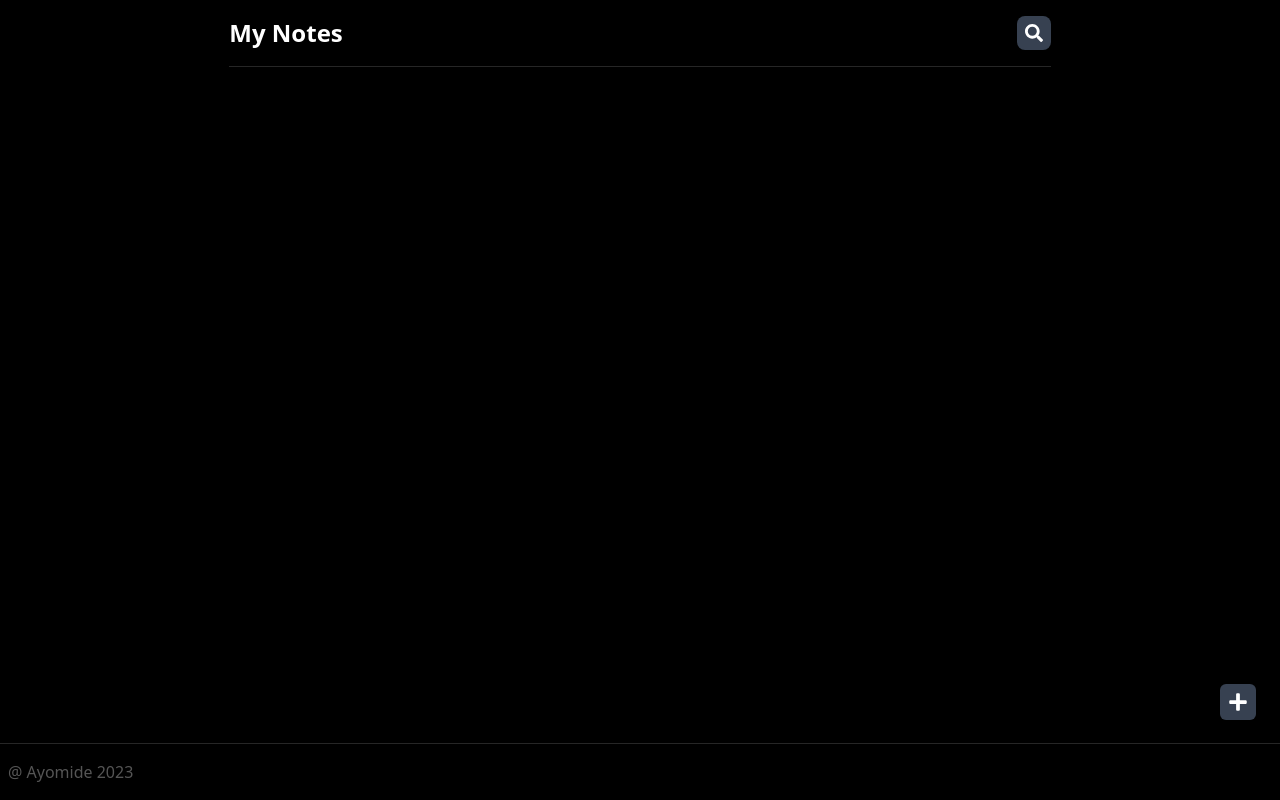
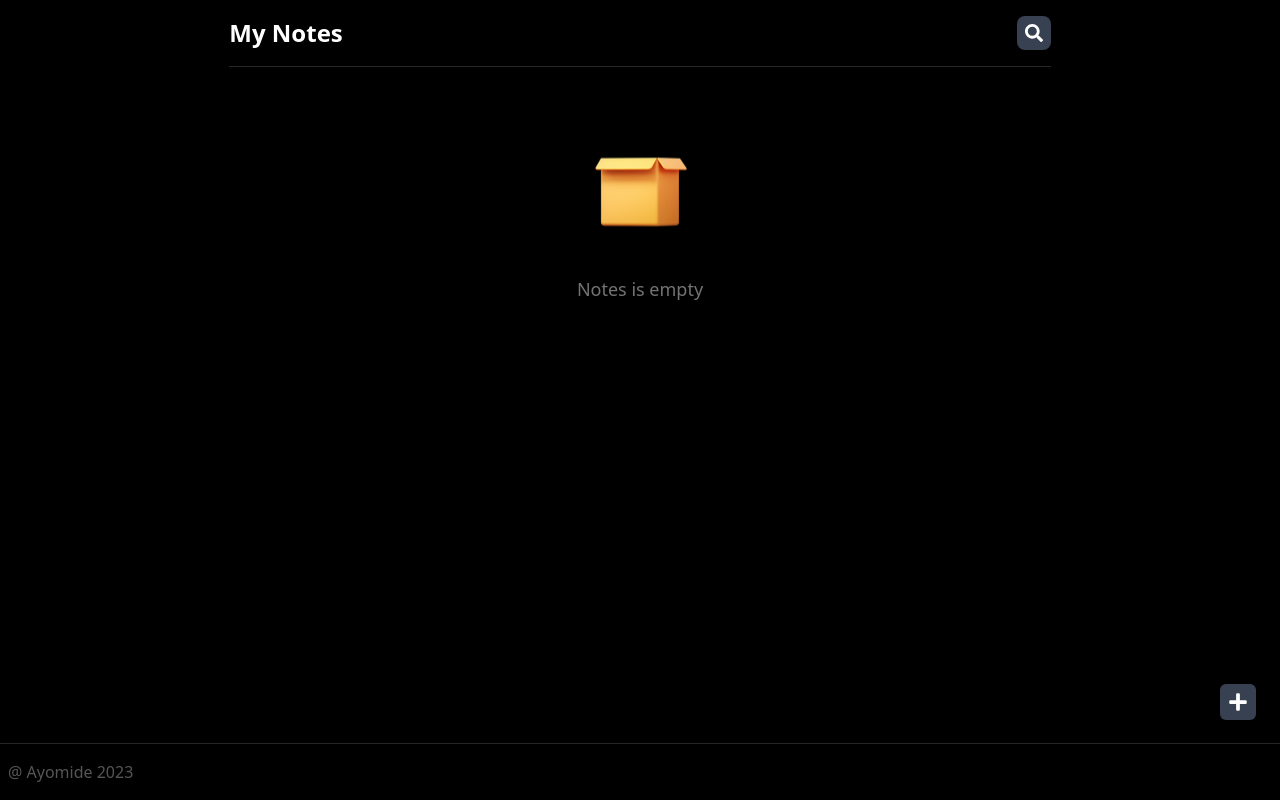
Before and after one commit to Ayothegod/note-tut, a Next.js app: page / in a window 1280 px wide. Built offline with nearby package versions, Linux system fonts and the light colour scheme.

Commit message:
add no notes animation

```diff
--- a/pages/index.js
+++ b/pages/index.js
@@ -5,6 +5,8 @@ import { useState, useEffect } from "react";
 import NoteItem from "@/components/NoteItem";
 import { FaSearch, FaPlus } from "react-icons/fa";
 import { useNoteContext } from "@/components/NoteContext";
+import iconempty from "@/components/assets/icons8-empty-box-96.png"
+import Image from "next/image";
 
 export default function Home() {
   const { note } = useNoteContext();
@@ -35,6 +37,14 @@ export default function Home() {
             ))}
           </section>
 
+          {
+            note.length < 1 &&
+            <div className="grid place-items-center">
+              <Image src={iconempty} alt="iconempty" className="animate-bounce"/>
+              <p className="mt-8 text-lg text-neutral-500">Notes is empty</p>
+            </div>
+          }
+
           <Link href="/createNote">
             <button className="bg-gray-700 p-2 rounded-md text-xl fixed bottom-20 right-6  ">
               <FaPlus />
```
Also changed, not shown: components/assets/icons8-empty-box-96.png (added).
